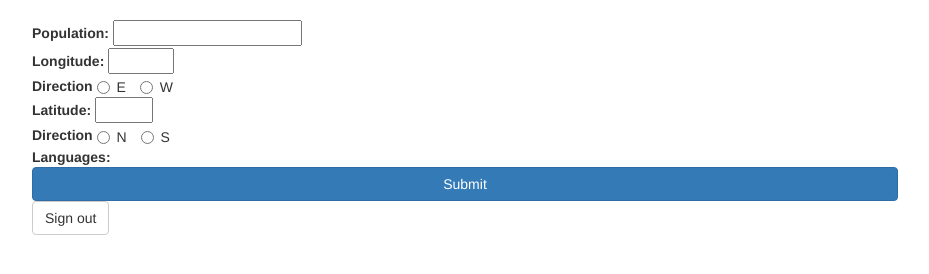
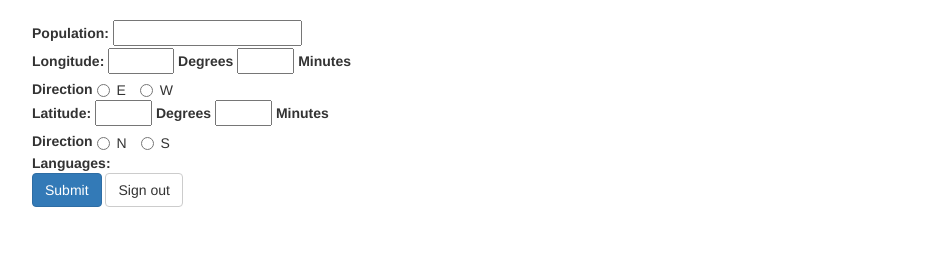
Before and after one commit to nancytao/cs4400-gttravel, a Flask app: template templates/managerpage.html in a window 1280 px wide. Shown: the part 226-500 px from the top of the page, without its empty margins (47-976 px from the left). Run offline with Flask 2, Linux system fonts and the light colour scheme; the template is opened without the code that fills it, so the values that code supplies are empty; some libraries are stand-ins or nearby versions.

Commit message:
Gui fixes plus, manager lat and lon fixed

```diff
--- a/GTTravel.py
+++ b/GTTravel.py
@@ -380,15 +380,20 @@ def add_city():
         city = request.form["city"]
         country = request.form["country"]
         pop = request.form["pop"]
-        lon = request.form["lon"]
+        lon_degree = request.form["lonDegree"]
+        lon_minute = request.form["lonMinute"]
         ew = request.form["EW"]
-        lat = request.form["lat"]
+        lat_degree = request.form["latDegree"]
+        lat_minute = request.form["latMinute"]
         ns = request.form["NS"]
         languages = request.form.getlist("languages")
 
         if len(languages) != 0:
-
-            db.addCity(city, country, lat + " " + ns, lon + " " + ew, pop, languages)
+            # should be this way but not for grading purposes
+            # db.addCity(city, country, lat_degree + "\' " + lat_minute + "\" " +
+            #            ns, lon_degree + "\' " + lon_minute + "\" " + ew, pop, languages)
+            db.addCity(city, country, lat_degree + " " + lat_minute + " " +
+                       ns, lon_degree + " " + lon_minute + " " + ew, pop, languages)
 
             message = ["green", "City added"]
             return render_template('managerpage.html', message=message)
--- a/templates/citysearch.html
+++ b/templates/citysearch.html
@@ -57,7 +57,7 @@
 
         <!--<button type="button" class="btn btn-default" onclick="toHome()">Go Back</button>-->
         <!--<button type="button" class="btn btn-default">Search</button>-->
-        <button id = "searchCity" class=" btn btn-default"  type="submit">Search</button>
+        <button id = "searchCity" class="btn btn-primary"  type="submit">Search</button>
         <a class=" btn btn-default" href="to_home" role="button">Go Back</a>
         <p style="color: red">{{error}}</p>
     </form>
--- a/templates/countrysearchtemplate.html
+++ b/templates/countrysearchtemplate.html
@@ -30,7 +30,7 @@
         <label class="radio-inline"><input value="population" type="radio" name="sort">Population</label>
         <br>
 
-        <button id = "searchCountry" class=" btn btn-default"  type="submit">Search</button>
+        <button id = "searchCountry" class="btn btn-primary"  type="submit">Search</button>
         <a class=" btn btn-default" href="to_home" role="button">Go Back</a>
         <p style="color: red"  id="feedback">{{error}}</p>
 
--- a/templates/eventsearch.html
+++ b/templates/eventsearch.html
@@ -58,7 +58,7 @@
             <label class="radio-inline"><input value="rating" type="radio" name="sort">Rating</label>
         </div>
 
-        <button id = "searchEvents" class=" btn btn-default"  type="submit">Search</button>
+        <button id = "searchEvents" class="btn btn-primary"  type="submit">Search</button>
         <a class=" btn btn-default" href="to_home" role="button">Go Back</a>
         <p style="color:red"> {{error}}</p>
     </form>
--- a/templates/locationresults.html
+++ b/templates/locationresults.html
@@ -15,8 +15,8 @@
               <td>Address</td>
               <td>City</td>
               <td>Country</td>
+              <td>Type</td>
               <td>Cost</td>
-              <td>Type</td>
               <td>Student Discount</td>
               <td>Score</td>
               <!--<td>Review</td>-->
@@ -29,8 +29,8 @@
                 <td>{{ o["address"] }}</td>
                 <td>{{ o["city"] }}</td>
                 <td>{{ o["country"] }}</td>
+                <td>{{ o["type"] }}</td>
                 <td>{{ o["cost"] }}</td>
-                <td>{{ o["type"] }}</td>
                 <td>{{ o["std_discount"] }}</td>
                 <td>{{ o["score"] }}</td>
                 <!--<td>Button</td>-->
--- a/templates/locationsearch.html
+++ b/templates/locationsearch.html
@@ -59,7 +59,7 @@
         <label class="radio-inline"><input value="type" type="radio" name="sort">Type</label>
 
         <br>
-        <button id = "searchLocs" class=" btn btn-default"  type="submit">Search</button>
+        <button id = "searchLocs" class="btn btn-primary"  type="submit">Search</button>
         <a class=" btn btn-default" href="to_home" role="button">Go Back</a>
         <p style="color: red">{{error}}</p>
     </form>
--- a/templates/managerpage.html
+++ b/templates/managerpage.html
@@ -25,17 +25,22 @@
             <input name="pop" type="number" id="pop" min="1" required>
 
             <br>
-
-            <label for="lon">Longitude:</label>
-            <input name="lon" type="number" id="lon" min="0" max="180" required>
+            <div style="display: inline-block">
+                <b>Longitude:</b>
+                <label><input name="lonDegree" type="number" id="lonDegree" min="0" max="180" required> Degrees</label>
+                <label><input name="lonMinute" type="number" id="lonMinute" min="0" max="59" required> Minutes</label>
+            </div>
             <br><b>Direction</b>
             <label for="E" class="radio-inline"><input type="radio"  name="EW" value="E" id="E" required> E</label>
             <label for="W" class="radio-inline"><input type="radio"  name="EW" value="W" id="W" required> W</label>
 
             <br>
 
-            <label for="lat">Latitude:</label>
-            <input type="number" name="lat" id="lat" min="0" max="90" required>
+            <div style="display: inline-block">
+                <b>Latitude:</b>
+                <label><input name="latDegree" type="number" id="latDegree" min="0" max="90" required> Degrees</label>
+                <label><input name="latMinute" type="number" id="latMinute" min="0" max="59" required> Minutes</label>
+            </div>
             <br><b>Direction</b>
             <label for="N" class="radio-inline"><input type="radio"  name="NS" value="N" id="N" required> N</label>
             <label for="S" class="radio-inline"><input type="radio"  name="NS" value="S" id="S" required> S</label>
@@ -51,7 +56,7 @@
                 </div>
 
             </div>
-            <button id="btnSignIn" class="btn btn-primary btn-block" type="submit">Submit</button>
+            <button id="btnSignIn" class="btn btn-primary" type="submit">Submit</button>
             <a class=" btn btn-default" href="to_login" role="button">Sign out</a>
         </form>
 
--- a/templates/register.html
+++ b/templates/register.html
@@ -26,7 +26,7 @@
     <button type="button" class="btn btn-default" onClick="toLogin()">Cancel</button>
     <button type="button" class="btn btn-default" onClick="register()">Register</button>
     -->
-    <button class=" btn btn-default" id="register" type="submit">Register</button>
+    <button class="btn btn-primary" id="register" type="submit">Register</button>
     <a class=" btn btn-default" href="to_login" role="button">Cancel</a>
 
 
--- a/templates/writereviews.html
+++ b/templates/writereviews.html
@@ -33,7 +33,7 @@
             <!-- <button type="button" class="btn btn-default" onclick="toHome()">Go Back</button>
             <button type="button" class="btn btn-default" onclick="makeReview()" style="align-self: right">Submit</button>
             -->
-            <button id = "searchCity" class=" btn btn-default"  type="submit">Submit</button>
+            <button id = "writeReview" class="btn btn-primary"  type="submit">Submit</button>
             <a class=" btn btn-default" href="to_home" role="button">Go Back</a>
         </form>
         <p id="feedback"></p>
```
